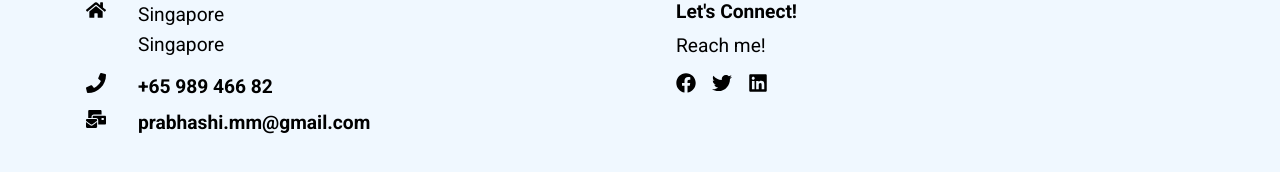
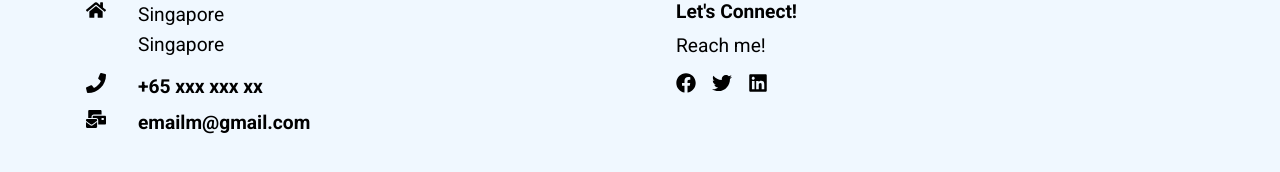
Before and after one commit to Prabashi/my-blog, a React (Create React App) app: page / in a window 1280 px wide. Shown: the part 912-1084 px from the top of the page. Built offline with nearby package versions, Linux system fonts and the light colour scheme.

Commit message:
Remove unnecessary code

```diff
--- a/src/components/Footer.tsx
+++ b/src/components/Footer.tsx
@@ -17,14 +17,14 @@ const Footer = () => {
                 <div className='phone'>
                     <h4>
                         <FaPhone size='20' style={{color: 'black', marginRight: '2rem'}} />
-                        +65 989 466 82
+                        +65 xxx xxx xx
                     </h4>
 
                 </div>
                 <div className='email'>
                     <h4>
                         <FaMailBulk size='20' style={{color: 'black', marginRight: '2rem'}} />
-                        prabhashi.mm@gmail.com
+                        emailm@gmail.com
                     </h4>
                 </div>
             </div>
```
